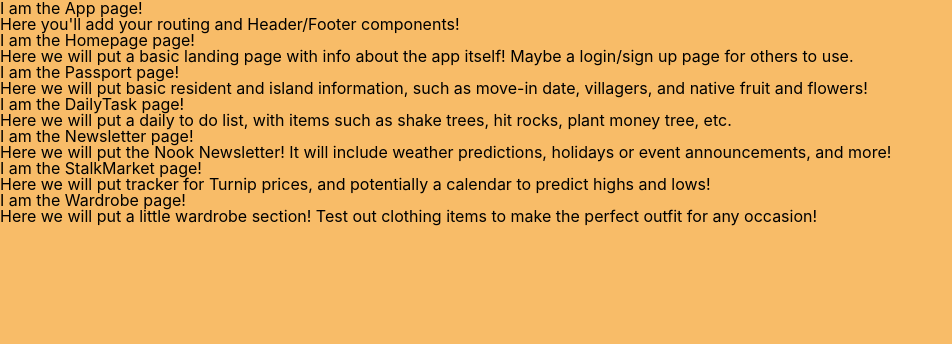
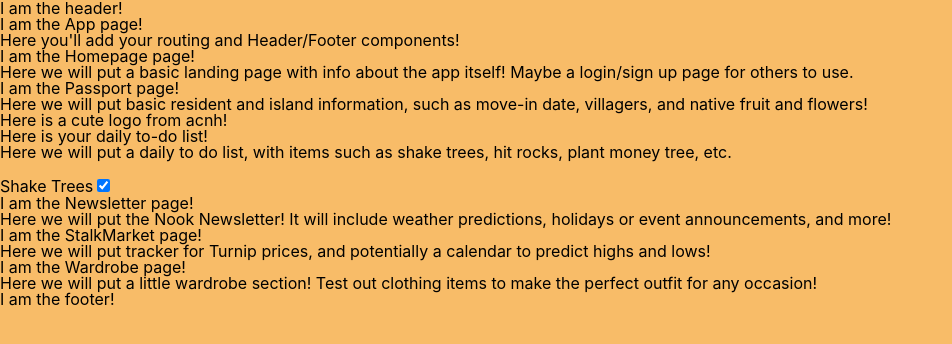
Before and after one commit to sammidoesthings/acnh-guide, a React (Create React App) app: page / in a window 1280 px wide. Shown: the top 344 px of the page, without its empty margins (0-952 px from the left). Built offline with nearby package versions, Linux system fonts and the light colour scheme.

Commit message:
starting dailytask inputs

```diff
--- a/src/App.js
+++ b/src/App.js
@@ -1,4 +1,5 @@
 import './App.css';
+import { Header, Footer } from './components/HeaderFooter';
 import Homepage from './components/Homepage';
 import Passport from './components/Passport';
 import DailyTask from './components/DailyTask';
@@ -9,8 +10,11 @@
 
 
 function App() {
+
+
   return (
     <div className="app-container">
+      <Header/>
       <div className="app-body">
 
         <p>I am the App page!</p>
@@ -23,6 +27,7 @@
         <Wardrobe/>
 
       </div>
+      <Footer/>
     </div>
   );
 }
--- a/src/components/DailyTask.js
+++ b/src/components/DailyTask.js
@@ -1,8 +1,26 @@
-function DailyTask(){
+function DailyTask(props){
+
+
+
     return (
         <div className="DailyTask-container">
-            <p>I am the DailyTask page!</p>
+            <p>Here is a cute logo from acnh!</p>
+            <p>Here is your daily to-do list!</p>
             <p>Here we will put a daily to do list, with items such as shake trees, hit rocks, plant money tree, etc.</p>
+            <br></br>
+            <form className="form-container">
+
+
+                <div className="check-item">
+                    <label> Shake Trees
+                        <input
+                            type="checkbox"
+                            name="trees"
+                            checked="false"
+                        />
+                    </label>
+                </div>
+            </form>
         </div>
     )
 }
--- /dev/null
+++ b/src/components/HeaderFooter.js
@@ -0,0 +1,17 @@
+function Header(){
+    return (
+        <div className="Header-container">
+            <p>I am the header!</p>
+        </div>
+    )
+}
+
+function Footer(){
+    return (
+        <div className="Footer-container">
+            <p>I am the footer!</p>
+        </div>
+    )
+}
+
+export { Header, Footer}
```
Also changed, not shown: src/components/Homepage.js (line endings or trailing spaces), 1 other file (tests, documents, lock files or other folders).
